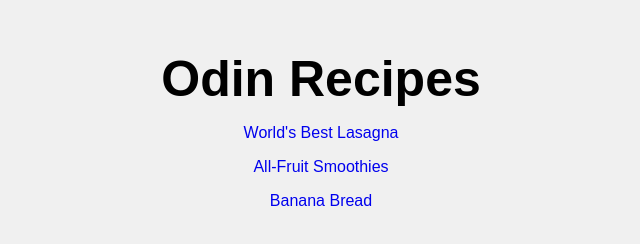
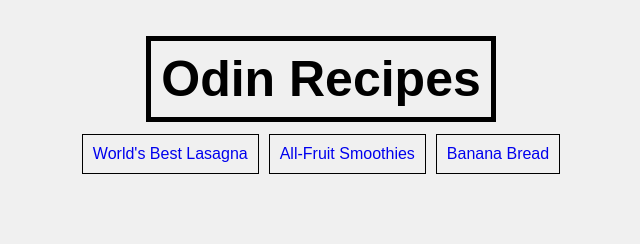
Before and after one commit to ZaynH29/odin-recipes, a plain HTML site: page index.html in a window 1280 px wide. Shown: the whole page, without its empty margins (319-959 px from the left). Drawn offline with Linux system fonts and the light colour scheme.

Commit message:
Added borders to title & links readabilty improved
Added spacing to steps to make it easier to read and less cluttered.

```diff
--- a/index.html
+++ b/index.html
@@ -7,9 +7,13 @@
         <link rel="stylesheet" href="styles.css">
     </head>
     <body>
-        <h1 id="title">Odin Recipes</h1>
-        <a href="Recipes/lasagna.html" id="selections">World's Best Lasagna</a>
-        <a href="Recipes/all-fruit-smoothies.html" id="selections">All-Fruit Smoothies</a>
-        <a href="Recipes/banana-bread.html" id="selections">Banana Bread</a>
+        <h1 style="text-align: center;">
+            <span class="border" id="title">Odin Recipes</span>
+        </h1>
+        <div style="display: flex; justify-content: center;">
+        <a href="Recipes/lasagna.html">World's Best Lasagna</a>
+        <a href="Recipes/all-fruit-smoothies.html">All-Fruit Smoothies</a>
+        <a href="Recipes/banana-bread.html">Banana Bread</a>
+        </div>
     </body>
 </html>
--- a/styles.css
+++ b/styles.css
@@ -16,11 +16,16 @@ body {
     font-family: serif;
     font-size: 20px;
     border-style: solid;
+    border-width: 1px;
 }
 
 a {
     text-decoration: none;
     margin: 5px;
+    display: block;
+    text-align: center;
+    padding: 10px;
+    border: 1px solid black;
 }
 
 #home {
@@ -30,6 +35,8 @@ a {
     margin-bottom: 1rem;
     padding: 10px;
     margin-left: -10px;
+    /* temporary tool for debugging */
+    border: 5px solid black;
 }
 
 #title {
@@ -37,10 +44,12 @@ a {
     font-weight: bold;
     margin-bottom: 1rem;
     text-align: center;
+    /* temporary tool for debugging */
+    border: 5px solid black;
 }
 
-#selections {
-    display: flex;
-    justify-content: center;
-    margin-bottom: 1rem;
+.border {
+    padding: 10px;
+    border: 5px dotted purple;
+    margin: 10px;
 }
```
Also changed, not shown: Recipes/all-fruit-smoothies.html (+2 -0 lines), Recipes/banana-bread.html (+2 -0 lines), Recipes/lasagna.html (+9 -0 lines).
